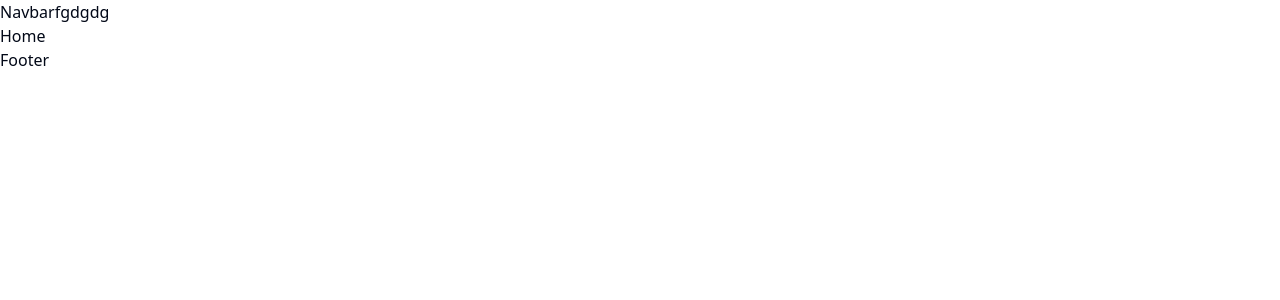
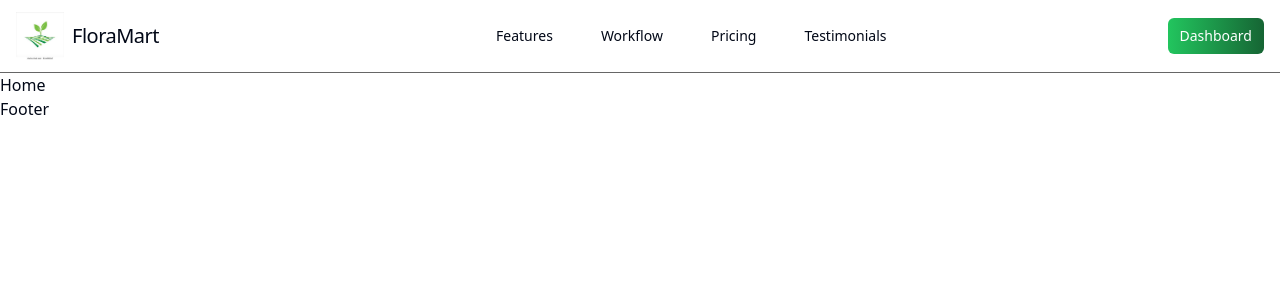
Before and after one commit to AsifAhmedSahil/Flora-mart-client, a React (Vite) app: page / in a window 1280 px wide. Shown: the top 300 px of the page. Built offline with nearby package versions, Linux system fonts and the light colour scheme.

Commit message:
responsive navabr done

```diff
--- /dev/null
+++ b/src/constants/index.tsx
@@ -0,0 +1,6 @@
+export const navItems = [
+    { label: "Features", href: "#" },
+    { label: "Workflow", href: "#" },
+    { label: "Pricing", href: "#" },
+    { label: "Testimonials", href: "#" },
+  ];
--- a/src/pages/Shared/Navbar.tsx
+++ b/src/pages/Shared/Navbar.tsx
@@ -1,9 +1,70 @@
+import { Menu, X } from "lucide-react";
+import { useState } from "react";
+import logo from "../../assets/logo.jpeg";
+import { navItems } from "@/constants";
 
 
 const Navbar = () => {
+  const [mobileDrawerOpen, setMobileDrawerOpen] = useState(false);
+
+  const toggleNavbar = () => {
+    setMobileDrawerOpen(!mobileDrawerOpen);
+  };
+
   return (
-    <div>Navbarfgdgdg</div>
-  )
-}
+    <nav className="sticky top-0 z-50 py-3 backdrop-blur-lg border-b border-neutral-700/80">
+      <div className="container px-4 mx-auto relative lg:text-sm">
+        <div className="flex justify-between items-center">
+          <div className="flex items-center flex-shrink-0">
+            <img className="h-12 w-12 mr-2 cursor-pointer" src={logo} alt="Logo" />
 
-export default Navbar
+            <span className="text-xl tracking-tight">FloraMart</span>
+          </div>
+          <ul className="hidden lg:flex ml-14 space-x-12">
+            {navItems.map((item, index) => (
+              <li key={index}>
+                <a href={item.href}>{item.label}</a>
+              </li>
+            ))}
+          </ul>
+          <div className="hidden lg:flex justify-center space-x-12 items-center">
+
+            <a
+              href="#"
+              className="bg-gradient-to-r from-green-500 to-green-800 py-2 px-3 rounded-md text-white"
+            >
+              Dashboard
+            </a>
+          </div>
+          <div className="lg:hidden md:flex flex-col justify-end">
+            <button onClick={toggleNavbar}>
+              {mobileDrawerOpen ? <X /> : <Menu />}
+            </button>
+          </div>
+        </div>
+        {mobileDrawerOpen && (
+          <div className="fixed right-0 z-20 bg-white w-full p-12 flex flex-col justify-center items-center lg:hidden">
+            <ul>
+              {navItems.map((item, index) => (
+                <li key={index} className="py-4">
+                  <a href={item.href}>{item.label}</a>
+                </li>
+              ))}
+            </ul>
+            <div className="flex space-x-6">
+
+              <a
+                href="#"
+                className="py-2 px-3 rounded-md bg-gradient-to-r from-green-500 to-green-800 text-white"
+              >
+                DashBoard
+              </a>
+            </div>
+          </div>
+        )}
+      </div>
+    </nav>
+  );
+};
+
+export default Navbar;
```
Also changed, not shown: src/assets/logo.jpeg (added).
